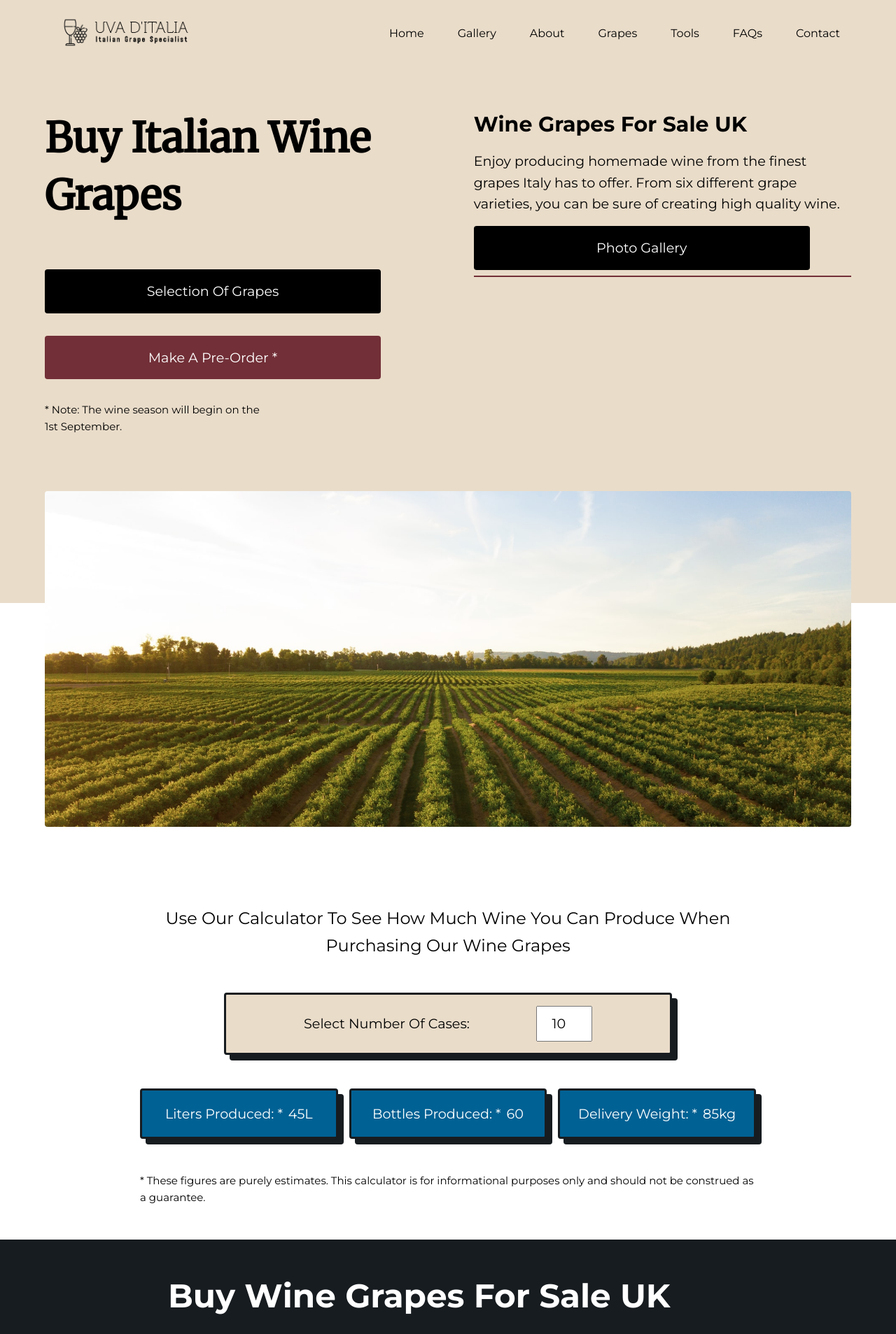
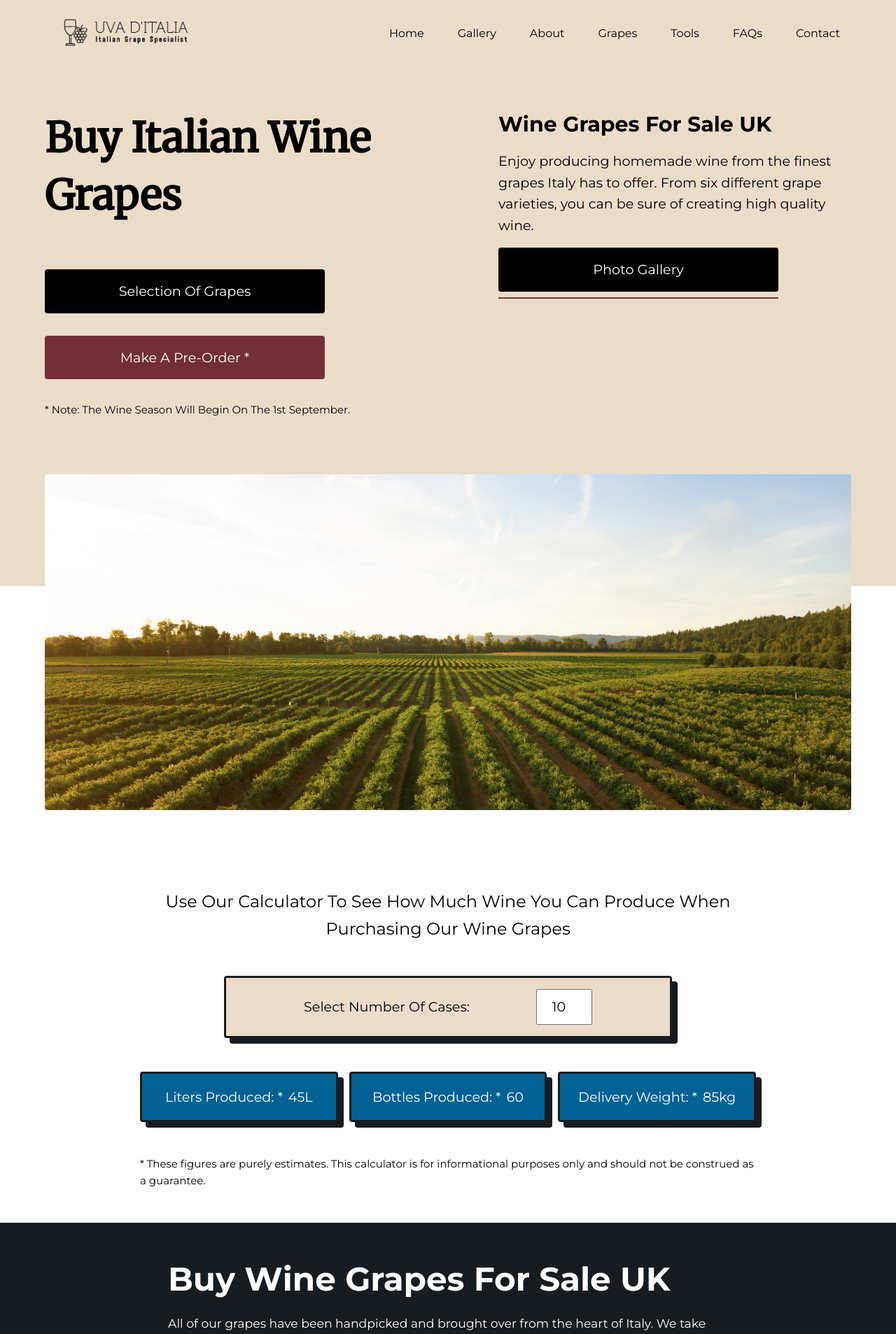
Before and after one commit to GG1982/vina-da-uva, a Jekyll site: the page built from pages/index.html, in a window 1280 px wide. Shown: the top 1907 px of the page at 70% size. Built offline with Jekyll 4.4.1, drawn with Linux system fonts in a browser that asks for light colours.

Commit message:
fix sizing isues on hero

```diff
--- a/_sass/main.scss
+++ b/_sass/main.scss
@@ -313,9 +313,9 @@ p > a:link {
 
 .hero__intro {
   display: grid;
-
-  grid-template-areas:
-  "title title body";
+  grid-template-columns: 0.55fr 0.45fr;
+  // grid-template-areas:
+  // "title title body";
 
   column-gap: 2rem;
   row-gap: 2rem;
@@ -327,19 +327,15 @@ p > a:link {
 }
 
 .hero--title {
-  grid-area: title;
+  // grid-area: title;
   display: flex;
   flex-direction: column;
   row-gap: 2rem;
-  color: 1em;
 }
 
 .hero__body {
-  position: relative;
-  max-width: 55ch;
-  align-self: start;
-
-  grid-area: body;
+  justify-self: end;
+  // align-self: center;
 }
 // .hero__body::before {
 //   content: "";
@@ -351,7 +347,11 @@ p > a:link {
 //   height: 2px;
 //   background-color: $clr--wine;
 // }
-.hero__body::after {
+
+.hero__body__btn {
+  position: relative;
+}
+.hero__body__btn::after {
   content: "";
   position: absolute;
   margin-bottom: -10px;
@@ -368,7 +368,7 @@ p > a:link {
   background-color: $bodyColor;
   color: $backgroundColor;
   padding: 1rem 2rem;
-  width: 30rem;
+  max-width: 25rem;
   text-decoration: none;
   border-radius: var(--border-radius);
   text-align: center;
@@ -379,11 +379,16 @@ p > a:link {
   background-color: $clr--wine;
   color: $backgroundColor;
   padding: 1rem 2rem;
-  width: 30rem;
+  max-width: 25rem;
   text-decoration: none;
   border-radius: var(--border-radius);
   text-align: center;
   font-size: var(--step--1);
+}
+
+.hero__body__btn {
+  // align-self: end;
+  justify-self: end;
 }
 
 
--- a/pages/index.html
+++ b/pages/index.html
@@ -14,6 +14,7 @@ permalink: /
                 <h1 class="title-font font-4 padding-b-2">Buy Italian Wine Grapes</h1>
                 <a class="hero__btn capitalize" href="{{ site.url }}/grapes">Selection of grapes</a>
                 <a class="hero__btn--inverse capitalize" href="{{ site.url }}/#contact">Make a pre-order *</a>
+                <p class="disclaimer">* Note: The wine season will begin on the 1st September.</p>
             </div>
 
             <div class="hero__body flex-col row-gap-1">
@@ -22,9 +23,8 @@ permalink: /
                     Enjoy producing homemade wine from the finest grapes Italy has to offer. From six different grape varieties, you can be
                     sure of creating high quality wine.
                 </p>
-                <a class="hero__btn capitalize" href="{{ site.url }}/gallery">photo gallery</a>
+                <a class="hero__body__btn hero__btn capitalize" href="{{ site.url }}/gallery">photo gallery</a>
             </div>
-            <p class="disclaimer">* Note: The wine season will begin on the 1st September.</p>
         </div>
     </div>
 
```
Also changed, not shown: 2 other files.
